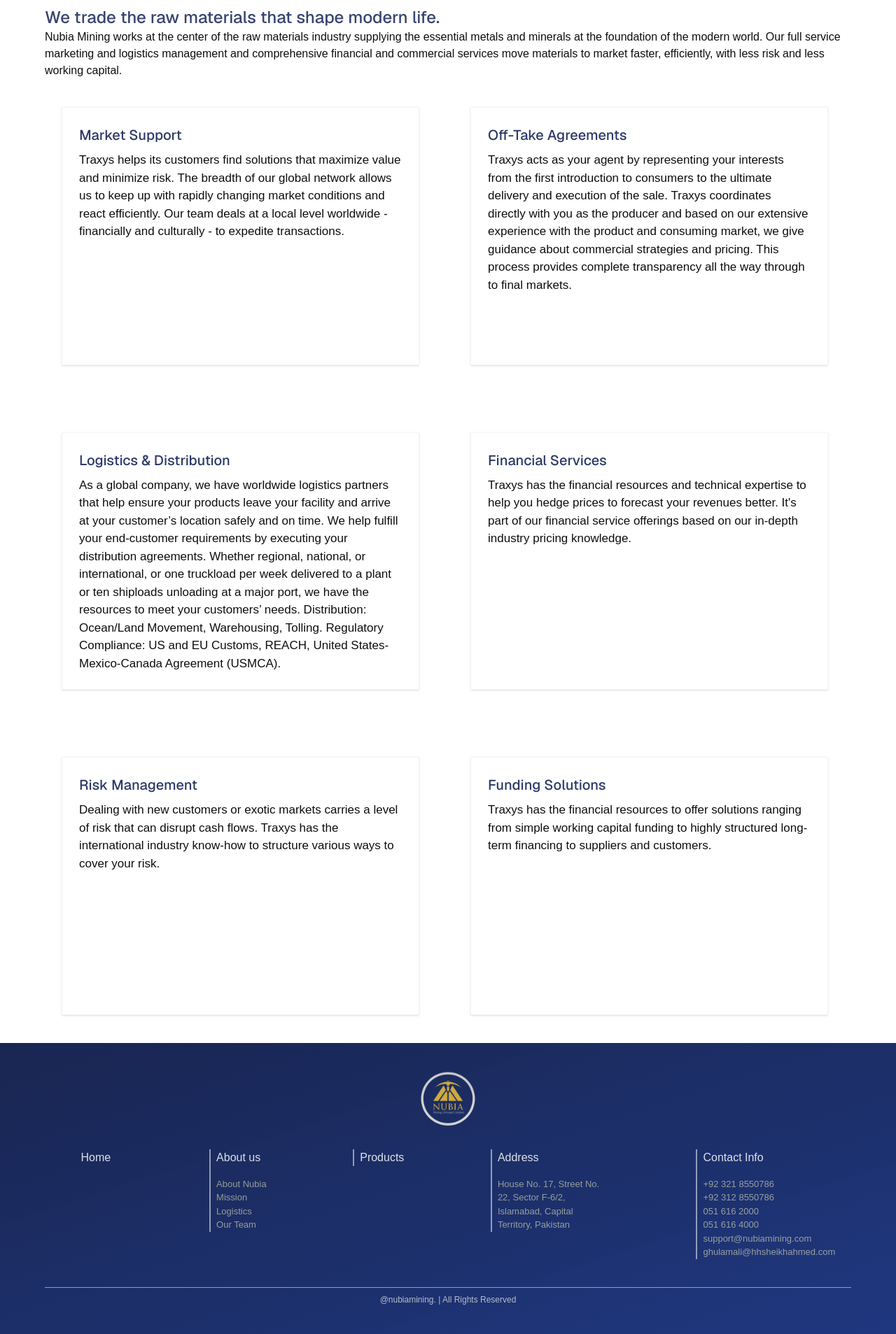
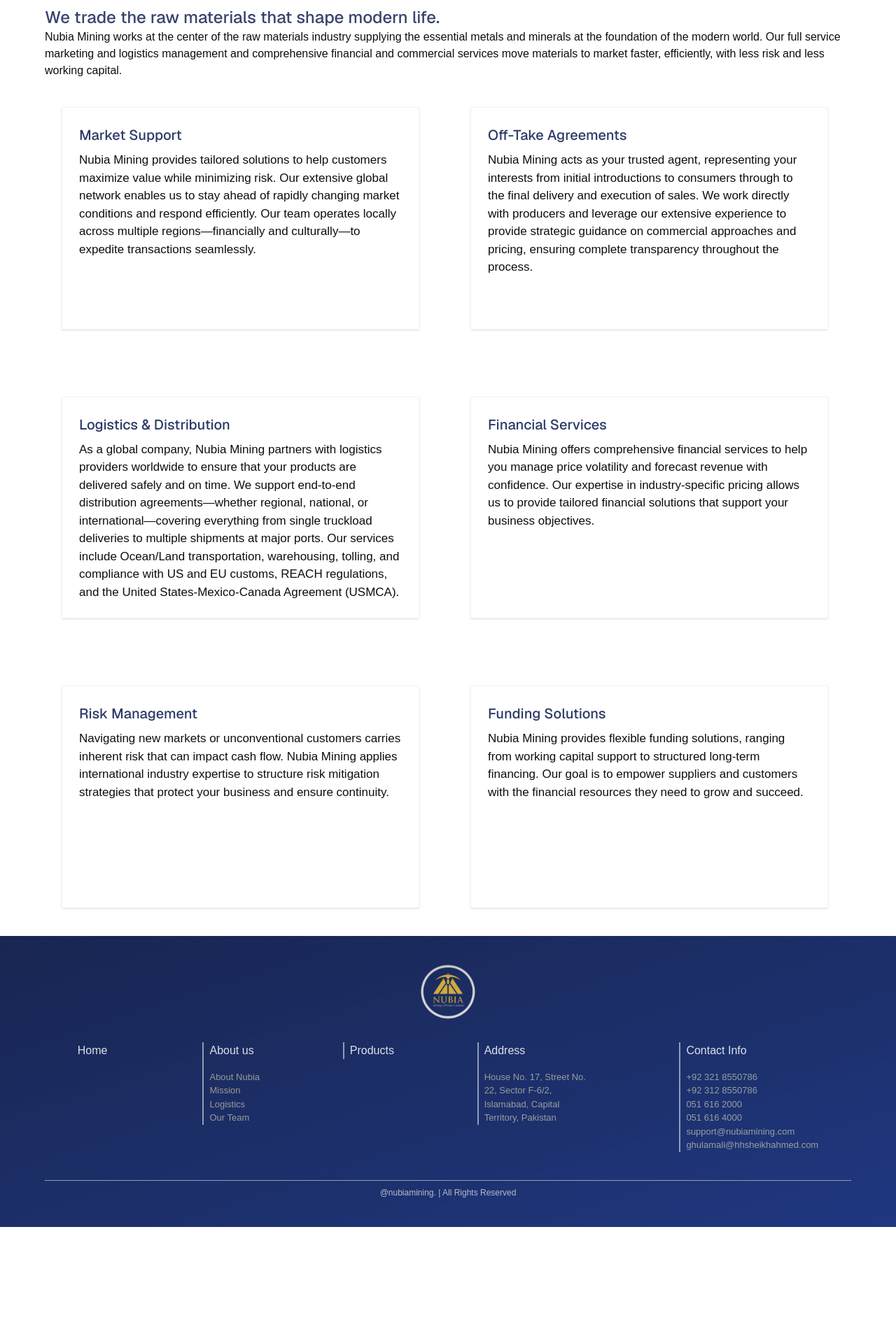
Before and after one commit to AsfarButt/Nubia-Mining-Clone, a Next.js app: page /Services in a window 1280 px wide. Shown: the part 795-2702 px from the top of the page at 70% size. After the commit the page ends 2549 px from the top, so only its background shows below. Built offline with nearby package versions, Linux system fonts and the light colour scheme; a web font is replaced by a local one.

Commit message:
Update 20

```diff
--- a/app/Products/page.tsx
+++ b/app/Products/page.tsx
@@ -85,7 +85,7 @@
         </div>
 
       {/* Products Section */}
-      <h2 className="px-4 md:px-6 mt-12 text-left underline decoration-red-600/90 text-2xl md:text-3xl">
+      <h2 className="px-4 md:px-6 mt-12 text-left bg-white/95 underline decoration-red-600/90 text-2xl md:text-3xl">
         Products
       </h2>
 
--- a/app/Services/page.tsx
+++ b/app/Services/page.tsx
@@ -7,42 +7,44 @@
 
 
 export default function Services() {
+
 const services = [
   {
     title: "Market Support",
     description:
-        "Traxys helps its customers find solutions that maximize value and minimize risk. The breadth of our global network allows us to keep up with rapidly changing market conditions and react efficiently. Our team deals at a local level worldwide - financially and culturally - to expedite transactions.",
+      "Nubia Mining provides tailored solutions to help customers maximize value while minimizing risk. Our extensive global network enables us to stay ahead of rapidly changing market conditions and respond efficiently. Our team operates locally across multiple regions—financially and culturally—to expedite transactions seamlessly.",
   },
   {
     title: "Off-Take Agreements",
     description:
-        "Traxys acts as your agent by representing your interests from the first introduction to consumers to the ultimate delivery and execution of the sale. Traxys coordinates directly with you as the producer and based on our extensive experience with the product and consuming market, we give guidance about commercial strategies and pricing. This process provides complete transparency all the way through to final markets.",
+      "Nubia Mining acts as your trusted agent, representing your interests from initial introductions to consumers through to the final delivery and execution of sales. We work directly with producers and leverage our extensive experience to provide strategic guidance on commercial approaches and pricing, ensuring complete transparency throughout the process.",
   },
   {
     title: "Logistics & Distribution",
     description:
-        "As a global company, we have worldwide logistics partners that help ensure your products leave your facility and arrive at your customer’s location safely and on time. We help fulfill your end-customer requirements by executing your distribution agreements. Whether regional, national, or international, or one truckload per week delivered to a plant or ten shiploads unloading at a major port, we have the resources to meet your customers’ needs. Distribution: Ocean/Land Movement, Warehousing, Tolling. Regulatory Compliance: US and EU Customs, REACH, United States-Mexico-Canada Agreement (USMCA).",
+      "As a global company, Nubia Mining partners with logistics providers worldwide to ensure that your products are delivered safely and on time. We support end-to-end distribution agreements—whether regional, national, or international—covering everything from single truckload deliveries to multiple shipments at major ports. Our services include Ocean/Land transportation, warehousing, tolling, and compliance with US and EU customs, REACH regulations, and the United States-Mexico-Canada Agreement (USMCA).",
   },
   {
     title: "Financial Services",
     description:
-        "Traxys has the financial resources and technical expertise to help you hedge prices to forecast your revenues better. It's part of our financial service offerings based on our in-depth industry pricing knowledge.",
+      "Nubia Mining offers comprehensive financial services to help you manage price volatility and forecast revenue with confidence. Our expertise in industry-specific pricing allows us to provide tailored financial solutions that support your business objectives.",
   },
   {
     title: "Risk Management",
     description:
-        "Dealing with new customers or exotic markets carries a level of risk that can disrupt cash flows. Traxys has the international industry know-how to structure various ways to cover your risk.",
+      "Navigating new markets or unconventional customers carries inherent risk that can impact cash flow. Nubia Mining applies international industry expertise to structure risk mitigation strategies that protect your business and ensure continuity.",
   },
   {
     title: "Funding Solutions",
     description:
-        "Traxys has the financial resources to offer solutions ranging from simple working capital funding to highly structured long-term financing to suppliers and customers.",
+      "Nubia Mining provides flexible funding solutions, ranging from working capital support to structured long-term financing. Our goal is to empower suppliers and customers with the financial resources they need to grow and succeed.",
   },
 ];
 
+
     const SingleService = ({ title, description }: { title: string; description: string }) => (
     <div className="relative w-[90%] py-10 bg-white flex flex-col h-full">
-        <div className="relative w-full mx-6 p-6 bg-white shadow-sm border border-gray-200/40 hover:shadow-black/40 flex-1 flex flex-col">
+        <div className="relative w-full mx-6 p-6 bg-white shadow-sm border border-gray-200/40 hover:[box_shadow:0px_0px_5px_rgba(0,0,0,0.8)] flex-1 flex flex-col">
         <h1 className="text-[20px] font-sans font-medium text-blue-950/90">{title}</h1>
         <p className="pt-2 text-[17px] text-black/95">{description}</p>
         </div>
--- a/app/footer.tsx
+++ b/app/footer.tsx
@@ -26,12 +26,12 @@
             <a className="block cursor-pointer mt-4 max-w-35 sm:max-w-40 text-[13px] text-yellow-100/55 hover:text-white/85" href="https://maps.app.goo.gl/UUse279z1MFJ5aVe9" target="_blank">House No. 17, Street No. 22, Sector F-6/2, Islamabad, Capital Territory, Pakistan</a>
             </li>
             <li className="cursor-pointer list-none min-w-15 m-2 text-white/85 font-medium hover:text-yellow-500/85 hover:font-normal md:border-l-2 md:border-gray-200/60 pl-2">Contact Info
-            <a className="block cursor-pointer mt-4 text-[13px] text-yellow-100/55 hover:text-white/85" href="https://wa.me/+923218550786" target="_blank">+92 321 8550786</a>
-            <a className="block cursor-pointer text-[13px] max-w-30 sm:max-w-40 text-yellow-100/55 hover:text-white/85" href="https://wa.me/+923128550786" target="_blank">+92 312 8550786</a>
-            <a className="block cursor-pointer text-[13px] max-w-30 sm:max-w-40 text-yellow-100/55 hover:text-white/85" href="https://wa.me/0516162000">051 616 2000</a>
-            <a className="block cursor-pointer text-[13px] max-w-30 sm:max-w-40 text-yellow-100/55 hover:text-white/85" href="https://wa.me/0516164000" target="_blank">051 616 4000</a>
-            <a className="block cursor-pointer text-[13px] max-w-30 sm:max-w-40 text-yellow-100/55 hover:text-white/85" href="mailto:support@nubiamining.com" target="_blank">support@nubiamining.com</a>
-            <a className="block cursor-pointer text-[13px] max-w-30 sm:max-w-40 text-yellow-100/55 hover:text-white/85" href="mailto:ghulamali@hhsheikhahmed.com" target="_blank">ghulamali@hhsheikhahmed.com</a>
+            <a className="block cursor-pointer mt-4 text-[13px] w-35 sm:w-40 md:w-full text-yellow-100/55 hover:text-white/85" href="https://wa.me/+923218550786" target="_blank">+92 321 8550786</a>
+            <a className="block cursor-pointer text-[13px] w-35 sm:w-40 md:w-full text-yellow-100/55 hover:text-white/85" href="https://wa.me/+923128550786" target="_blank">+92 312 8550786</a>
+            <a className="block cursor-pointer text-[13px] w-35 sm:w-40 md:w-full text-yellow-100/55 hover:text-white/85" href="https://wa.me/0516162000">051 616 2000</a>
+            <a className="block cursor-pointer text-[13px] w-35 sm:w-40 md:w-full text-yellow-100/55 hover:text-white/85" href="https://wa.me/0516164000" target="_blank">051 616 4000</a>
+            <a className="cursor-pointer text-[13px] w-35 sm:w-40 md:w-full text-yellow-100/55 flex flex-row flex-wrap hover:text-white/85" href="mailto:support@nubiamining.com" target="_blank"><span>support@nubia</span><span>mining.com</span></a>
+            <a className="cursor-pointer text-[13px] w-35 sm:w-40 md:w-full text-yellow-100/55 flex flex-row flex-wrap hover:text-white/85" href="mailto:ghulamali@hhsheikhahmed.com" target="_blank"><span>ghulamali@hhsheikh</span><span>ahmed.com</span></a>
             </li>
         </div>
         <div className="relative w-[90%] border-t md:text-[12px] border-gray-300/65 h-auto text-center text-gray-300/85 text-[10px] mt-8 py-2 pb-10">@nubiamining. |  All Rights Reserved</div>
```
Lines whose indentation alone changed are shown as unchanged.
